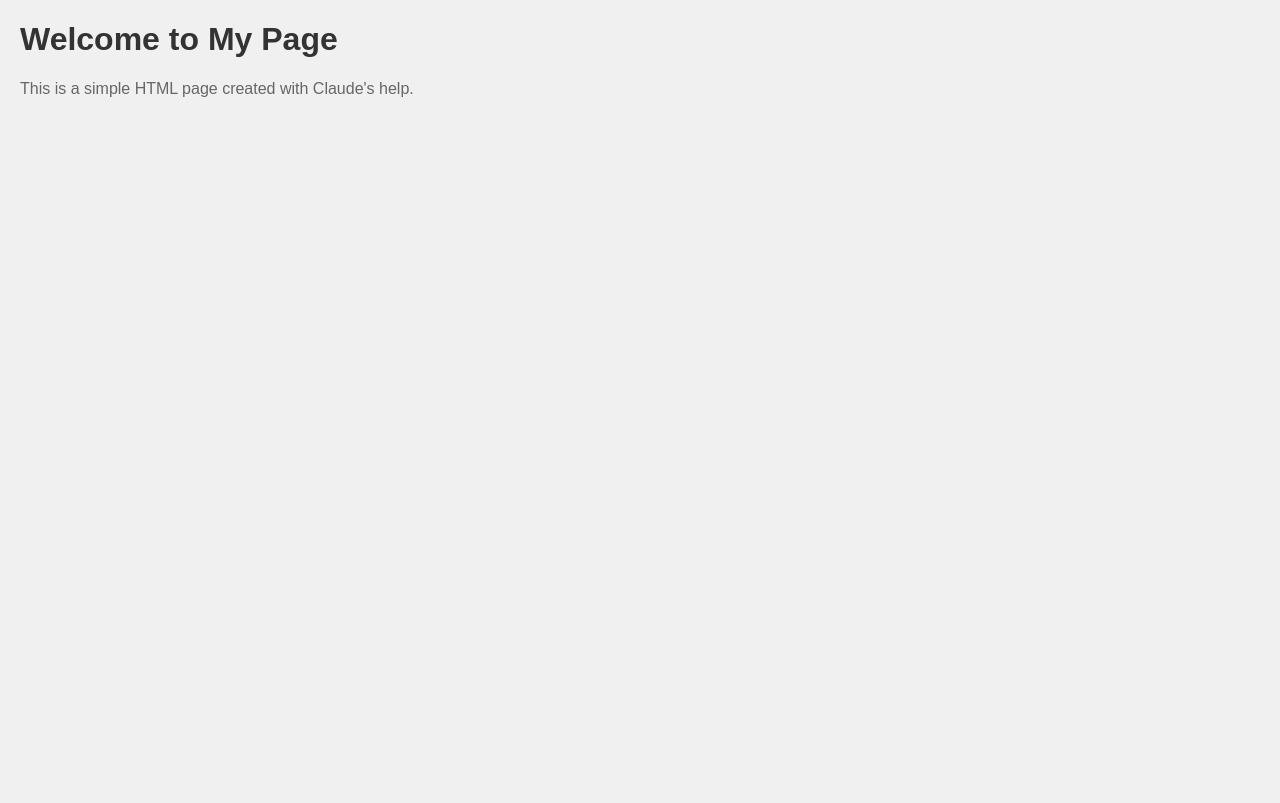
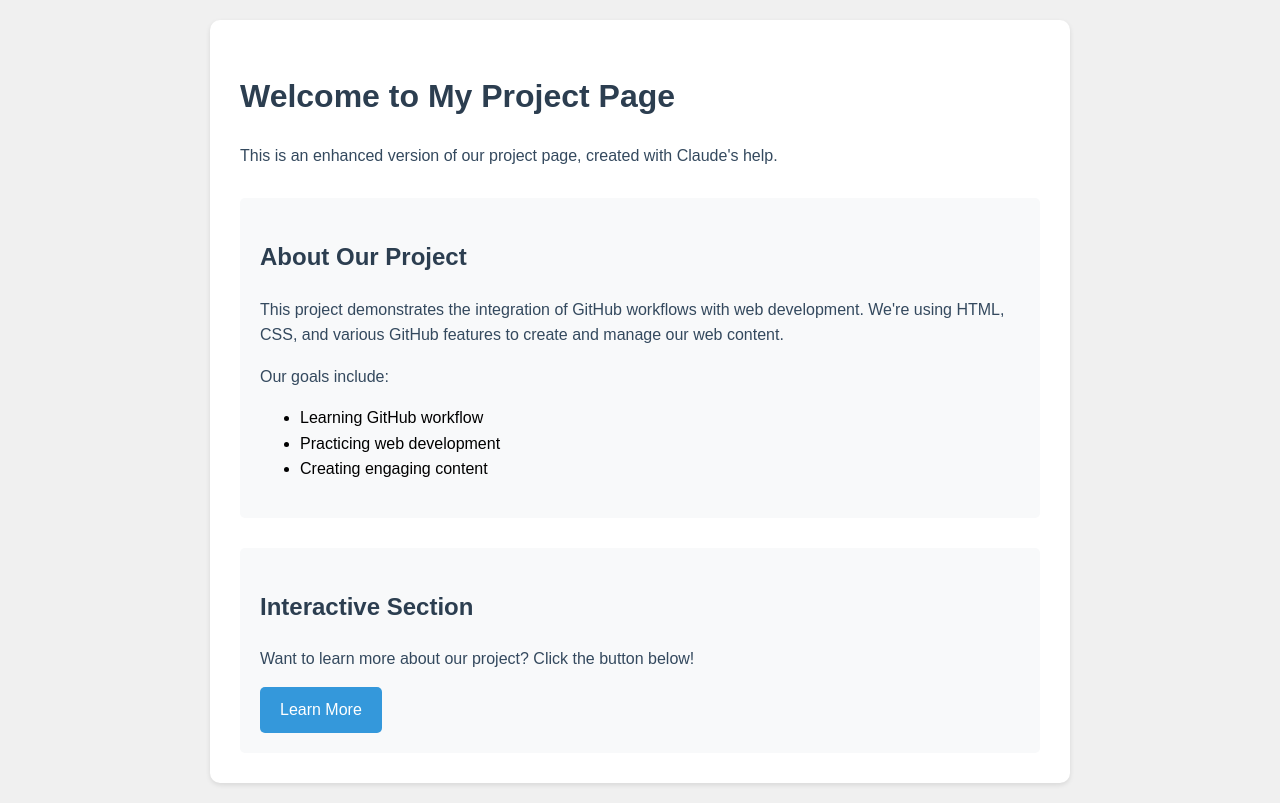
Before and after one commit to GaryRPCondon/claude-mcp-test-2025, a plain HTML site: page index.html in a window 1280 px wide. Drawn offline with Linux system fonts and the light colour scheme.

Commit message:
Add enhanced content and styling

```diff
--- a/index.html
+++ b/index.html
@@ -3,23 +3,72 @@
 <head>
     <meta charset="UTF-8">
     <meta name="viewport" content="width=device-width, initial-scale=1.0">
-    <title>Welcome to My Page</title>
+    <title>Welcome to My Project Page</title>
     <style>
         body {
             font-family: Arial, sans-serif;
-            margin: 20px;
+            margin: 0;
+            padding: 20px;
             background-color: #f0f0f0;
+            line-height: 1.6;
         }
-        h1 {
-            color: #333;
+        .container {
+            max-width: 800px;
+            margin: 0 auto;
+            background-color: white;
+            padding: 30px;
+            border-radius: 10px;
+            box-shadow: 0 2px 5px rgba(0,0,0,0.1);
+        }
+        h1, h2 {
+            color: #2c3e50;
+            margin-bottom: 20px;
         }
         p {
-            color: #666;
+            color: #34495e;
+            margin-bottom: 15px;
+        }
+        .project-section {
+            margin-top: 30px;
+            padding: 20px;
+            background-color: #f8f9fa;
+            border-radius: 5px;
+        }
+        .button {
+            display: inline-block;
+            padding: 10px 20px;
+            background-color: #3498db;
+            color: white;
+            text-decoration: none;
+            border-radius: 5px;
+            transition: background-color 0.3s;
+        }
+        .button:hover {
+            background-color: #2980b9;
         }
     </style>
 </head>
 <body>
-    <h1>Welcome to My Page</h1>
-    <p>This is a simple HTML page created with Claude's help.</p>
+    <div class="container">
+        <h1>Welcome to My Project Page</h1>
+        <p>This is an enhanced version of our project page, created with Claude's help.</p>
+
+        <div class="project-section">
+            <h2>About Our Project</h2>
+            <p>This project demonstrates the integration of GitHub workflows with web development. We're using HTML, CSS, and various GitHub features to create and manage our web content.</p>
+            <p>Our goals include:</p>
+            <ul>
+                <li>Learning GitHub workflow</li>
+                <li>Practicing web development</li>
+                <li>Creating engaging content</li>
+            </ul>
+        </div>
+
+        <div class="project-section">
+            <h2>Interactive Section</h2>
+            <p>Want to learn more about our project? Click the button below!</p>
+            <a href="#" class="button" onclick="alert('Thanks for your interest! More content coming soon.')">Learn More</a>
+        </div>
+    </div>
 </body>
 </html>
```
